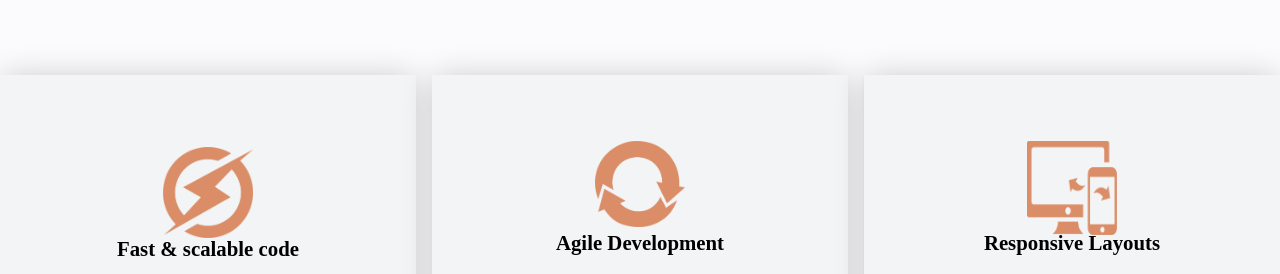
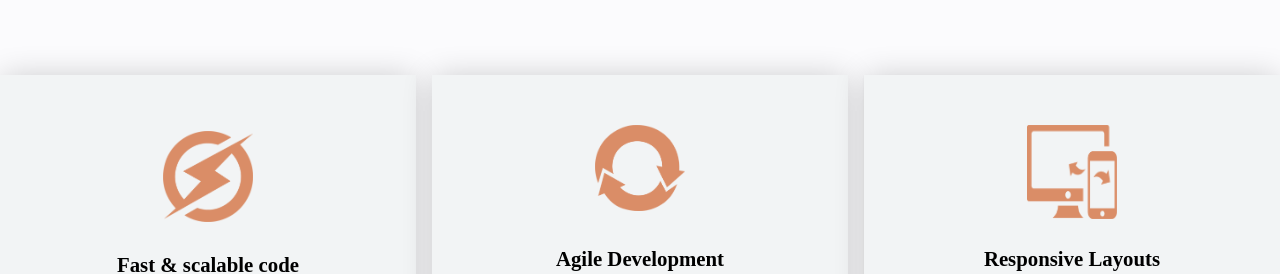
Before and after one commit to rewpt/portfolio, a React (Create React App) app: page / in a window 1280 px wide. Shown: the part 2080-2354 px from the top of the page. Built offline with nearby package versions, Linux system fonts and the light colour scheme.

Commit message:
change about icon size

```diff
--- a/src/components/About.jsx
+++ b/src/components/About.jsx
@@ -9,7 +9,7 @@ export default function () {
       {/* <h2 className="believe-title">I believe in</h2> */}
       <ul className="keyword-container">
         <div className="keyword-item">
-          <div className="h-[20vw] w-[15.4vw] max-w-[90px] max-h-[70px] mb-[1rem]">
+          <div className="h-[20vw] w-[15.4vw] max-w-[90px] max-h-[70px] mb-[3rem]">
             <img className="" src={Bolt} alt="" />
           </div>
           <h3 className="buzzword">Fast & scalable code</h3>
@@ -18,7 +18,7 @@ export default function () {
           </span>
         </div>
         <div className="keyword-item">
-          <div className="h-[20vw] w-[20vw] max-w-[90px] max-h-[70px] mt-[1rem] mb-[1rem]">
+          <div className="h-[20vw] w-[20vw] max-w-[90px] max-h-[70px] mt-[1rem] mb-[3rem]">
             <img src={Agile} alt="" />
           </div>
           <h3 className="buzzword">Agile Development</h3>
@@ -28,7 +28,7 @@ export default function () {
           </span>
         </div>
         <div className="keyword-item drop-shadow-sm">
-          <div className="h-[20vw] w-[20vw] max-w-[90px] max-h-[70px] mt-[1rem] mb-[1rem]">
+          <div className="h-[20vw] w-[20vw] max-w-[90px] max-h-[70px] mt-[1rem] mb-[3rem]">
             <img src={Responsive} alt="" />
           </div>
           <h3 className="buzzword">Responsive Layouts</h3>
```
